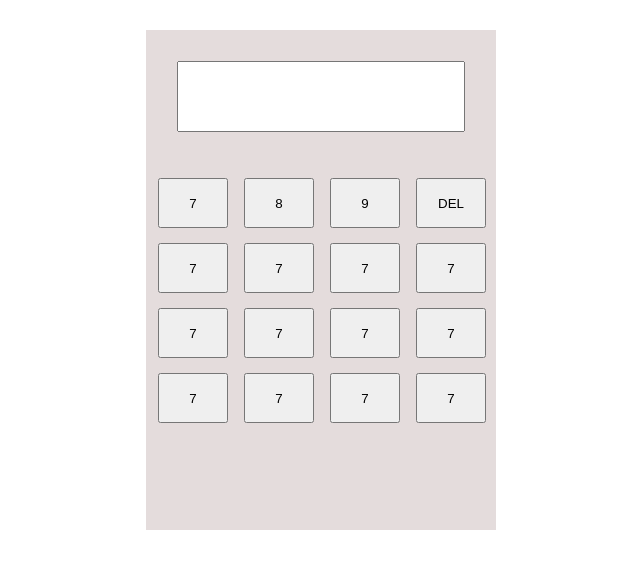
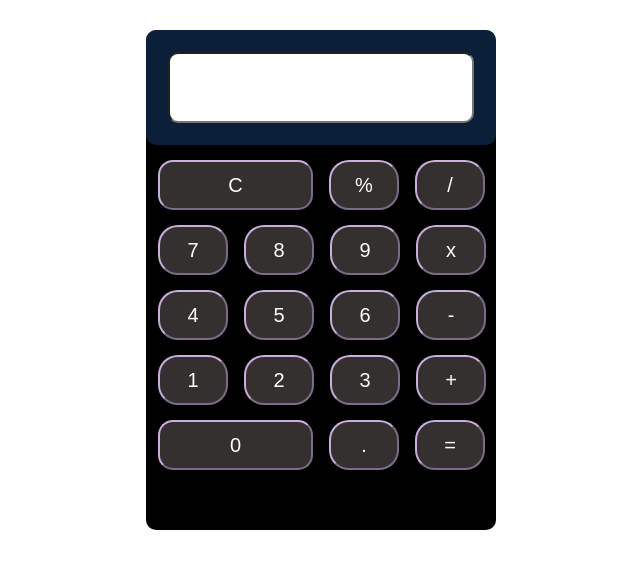
Before and after one commit to anusha-anil3773/calculator, a plain HTML site: page index.html in a window 1280 px wide. Shown: the whole page, without its empty margins (362-1002 px from the left). Drawn offline with Linux system fonts and the light colour scheme.

Commit message:
second commit appearance almost complete

```diff
--- a/index.html
+++ b/index.html
@@ -16,28 +16,34 @@
             </div>
             <div class="button">
                 <div class="row">
+                    <button onclick="click('clear')" class="clear">C</button>
+                    <button onclick="click('%')" class="btn">%</button>
+                    <button onclick="click('/')" class="btn">/</button>
+                </div>
+                <div class="row">
                     <button onclick="click(7)" class="btn">7</button>
                     <button onclick="click(8)" class="btn">8</button>
                     <button onclick="click(9)" class="btn">9</button>
-                    <button onclick="click(delete)" class="btn">DEL</button>
+                    <button onclick="click('*')" class="btn">x</button>
                 </div>
                 <div class="row">
-                    <button onclick="click(4)" class="btn">7</button>
-                    <button onclick="click(5)" class="btn">7</button>
-                    <button onclick="click(6)" class="btn">7</button>
-                    <button onclick="click(*)" class="btn">7</button>
+                    <button onclick="click(4)" class="btn">4</button>
+                    <button onclick="click(5)" class="btn">5</button>
+                    <button onclick="click(6)" class="btn">6</button>
+                    <button onclick="click('-')" class="btn">-</button>
                 </div>
                 <div class="row">
-                    <button onclick="click(7)" class="btn">7</button>
-                    <button onclick="click(7)" class="btn">7</button>
-                    <button onclick="click(7)" class="btn">7</button>
-                    <button onclick="click(7)" class="btn">7</button>
+                    <button onclick="click(1)" class="btn">1</button>
+                    <button onclick="click(2)" class="btn">2</button>
+                    <button onclick="click(3)" class="btn">3</button>
+                    <button onclick="click('+')" class="btn">+</button>
                 </div>
+
                 <div class="row">
-                    <button onclick="click(7)" class="btn">7</button>
-                    <button onclick="click(7)" class="btn">7</button>
-                    <button onclick="click(7)" class="btn">7</button>
-                    <button onclick="click(7)" class="btn">7</button>
+
+                    <button onclick="click(0)" class="zero">0</button>
+                    <button onclick="click('.')" class="btn">.</button>
+                    <button onclick="click('=')" class="btn">=</button>
                 </div>
             </div>
         </div>
--- a/script.js
+++ b/script.js
@@ -0,0 +1,3 @@
+function click(val){
+    document.getElementById("screen").value
+}
--- a/style.css
+++ b/style.css
@@ -1,20 +1,63 @@
 .main-body{
     width: 350px;
     height: 500px;
-    background: rgb(228, 220, 220);
-    border: rgba(143, 0, 0, 0.582);
+    background:black;
+
     margin-left:500px ;
     margin-top: 30px;
+    border-radius: 10px;
 
 }
 .screen{
-    margin: 31px;
-    width: 80%;
+    margin: 22px;
+    width: 85%;
     height: 65px;
+    background:white;
+    font-size: 40px;
+    border-radius: 10px;
+
 }
 .btn{
     width: 70px;
     height: 50px;
     margin-left: 12px;
     margin-top: 15px;
+    background: rgb(53, 48, 48);
+    display: inline-block;
+    border-radius: 20px;
+    border-color:rgb(202, 174, 221);
+    color: white;
+    font-size: 20px;
+
+
 }
+
+.clear{
+    width: 155px;
+    height:50px ;
+    margin-left: 12px;
+    border-radius: 15px;
+    background:rgb(53, 48, 48);
+    color: white;
+    font-size: 20px;
+    border-color:rgb(202, 174, 221);
+
+}
+
+.zero{
+    width: 155px;
+    height:50px ;
+    margin-left: 12px;
+    border-radius: 15px;
+    background:rgb(53, 48, 48);
+    color: white;
+    font-size: 20px;
+    border-color:rgb(202, 174, 221);
+
+
+}
+.calcu{
+    border-radius: 10px;
+    background:rgba(24, 61, 110, 0.521);
+    border-color: black;
+}
```
